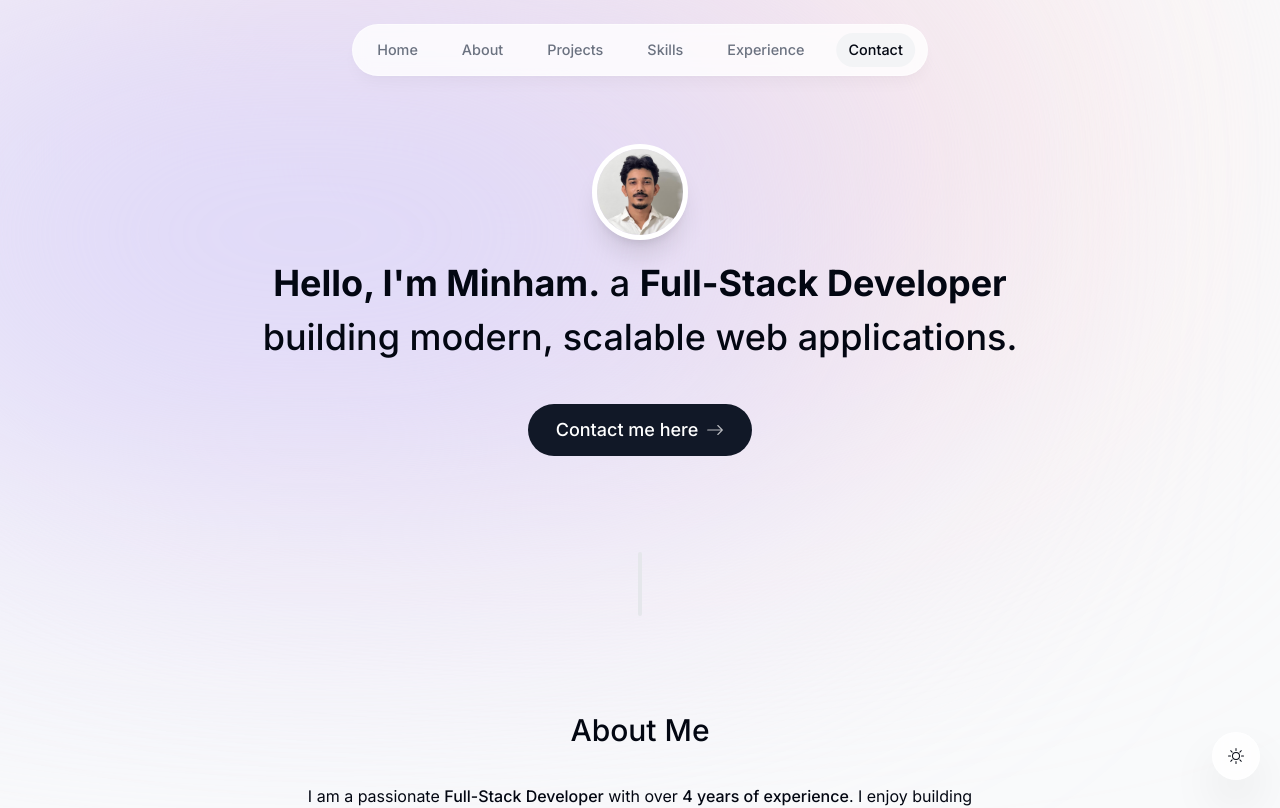
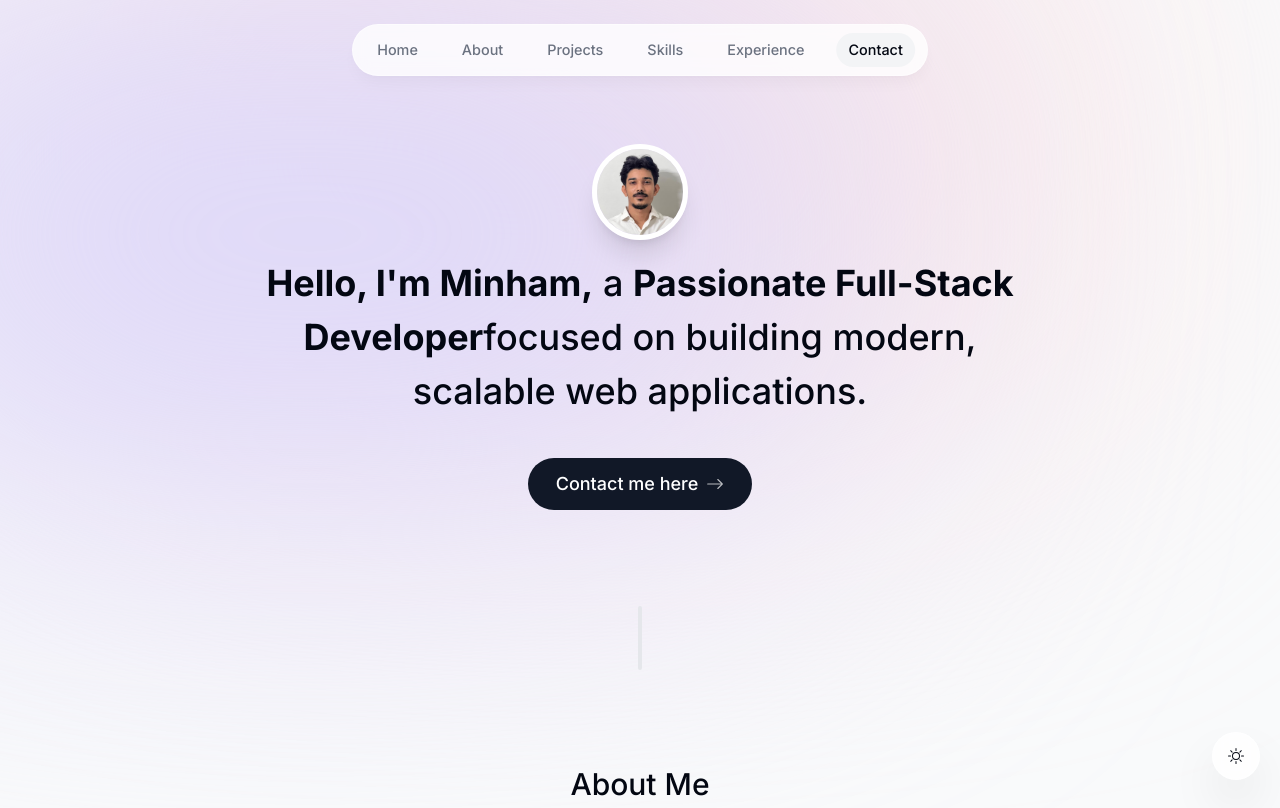
Before and after one commit to khanzada44/portfolio-website, a Next.js app: page / in a window 1280 px wide. Shown: the top 808 px of the page. Built offline with nearby package versions, Linux system fonts and the light colour scheme.

Commit message:
change the hedding of intro

```diff
--- a/components/intro.tsx
+++ b/components/intro.tsx
@@ -59,8 +59,8 @@ export default function Intro() {
         initial={{ opacity: 0, y: 100 }}
         animate={{ opacity: 1, y: 0 }}
       >
-        <span className="font-bold">Hello, I'm Minham.</span> a{" "}
-        <span className="font-bold">Full-Stack Developer</span> building
+        <span className="font-bold">Hello, I'm Minham,</span> a{" "}
+        <span className="font-bold">Passionate Full-Stack Developer</span>focused on building
         modern, scalable web applications.
       </motion.h1>
 
```
